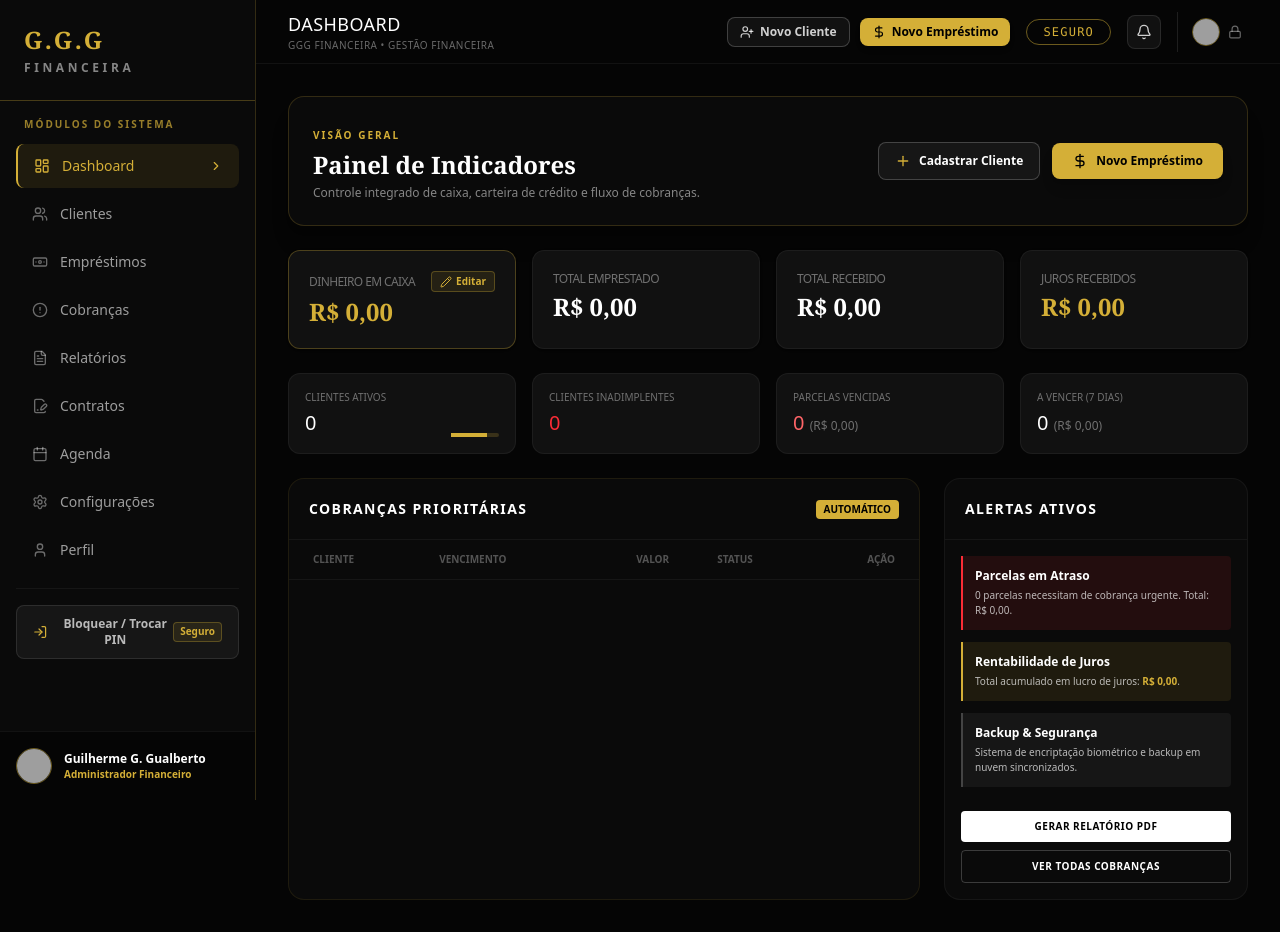
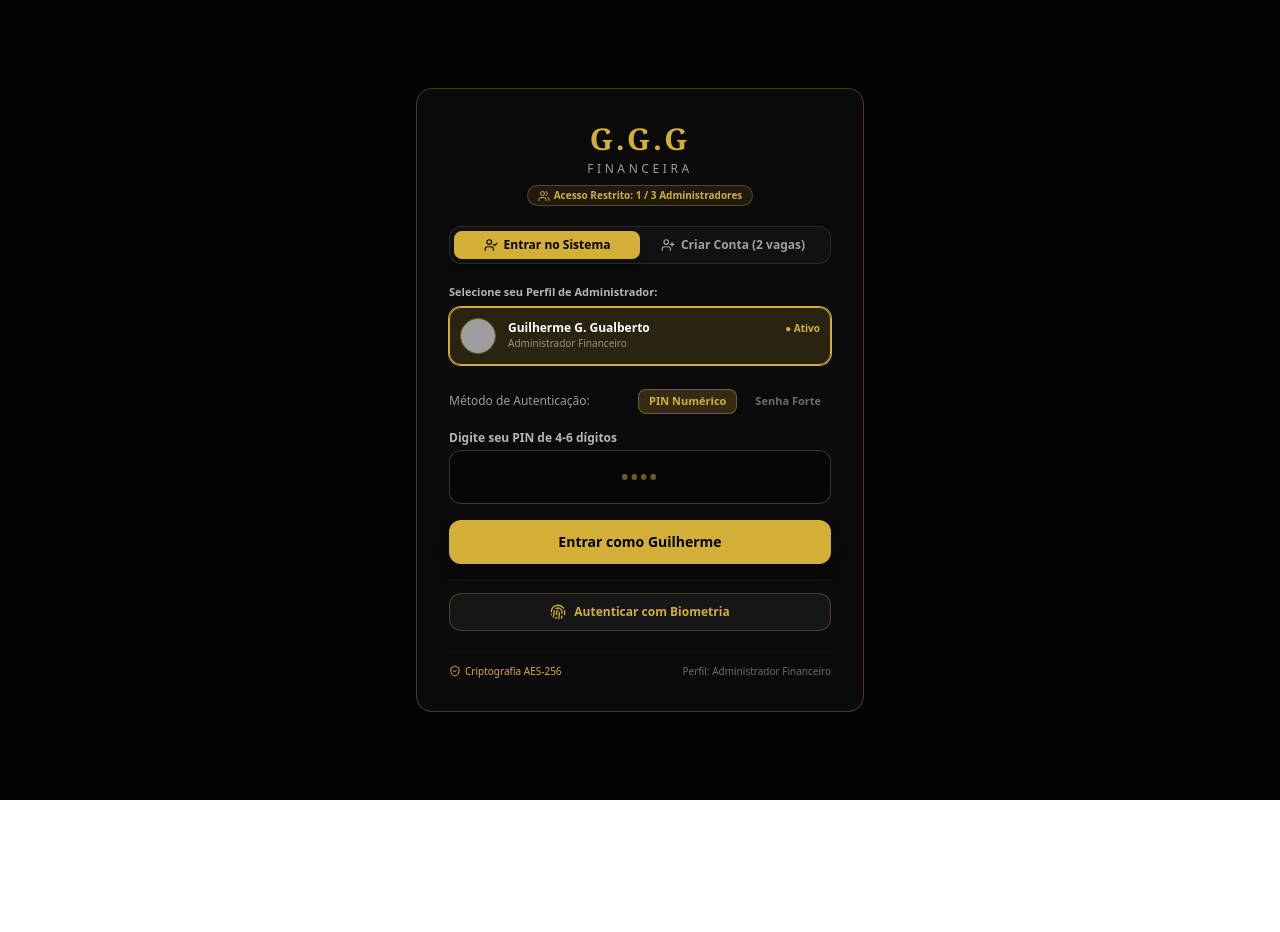
Before and after one commit to Gb218key/controle-financeiro, a React (Vite) app: page / in a window 1280 px wide. After the commit the page ends 800 px from the top, so only its background shows below. Built offline with nearby package versions, Linux system fonts and the light colour scheme; grey boxes are pictures that could not be loaded.

Commit message:
feat: require authentication for dashboard access
Update the authentication state to false by default and render the LoginModal as the primary view when logged out to secure the application.

```diff
--- a/src/App.tsx
+++ b/src/App.tsx
@@ -28,11 +28,16 @@ const MainLayout: React.FC = () => {
     setActiveModule('Empréstimos');
   };
 
+  if (!isLoggedIn) {
+    return (
+      <div className="min-h-screen bg-[#050505] text-white font-sans antialiased selection:bg-[#D4AF37] selection:text-black">
+        <LoginModal />
+      </div>
+    );
+  }
+
   return (
     <div className="min-h-screen bg-[#050505] text-white font-sans antialiased selection:bg-[#D4AF37] selection:text-black">
-      {/* Login Screen Overlay when logged out */}
-      {!isLoggedIn && <LoginModal />}
-
       {/* Sidebar Navigation */}
       <Sidebar
         onOpenNovoCliente={handleOpenNovoCliente}
--- a/src/context/AppContext.tsx
+++ b/src/context/AppContext.tsx
@@ -156,7 +156,7 @@ export const AppProvider: React.FC<{ children: ReactNode }> = ({ children }) =>
   });
 
   const [activeModule, setActiveModule] = useState<ModuloApp>('Dashboard');
-  const [isLoggedIn, setIsLoggedIn] = useState<boolean>(true); // Logged in initially for smooth preview
+  const [isLoggedIn, setIsLoggedIn] = useState<boolean>(false); // Authentication required before opening dashboard
 
   const [selectedClienteForHistory, setSelectedClienteForHistory] = useState<Cliente | null>(null);
   const [selectedEmprestimoForContract, setSelectedEmprestimoForContract] = useState<Emprestimo | null>(null);
```
